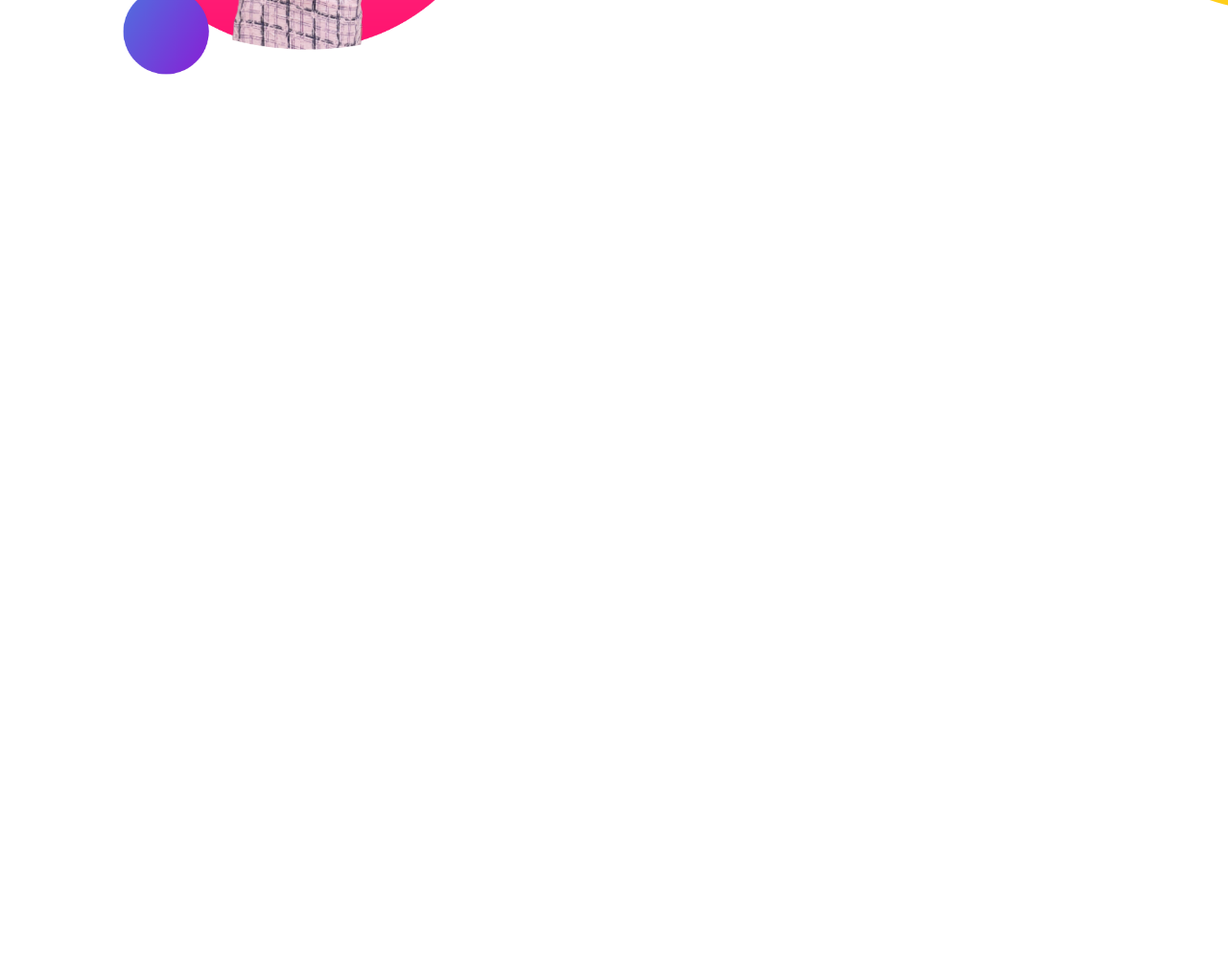
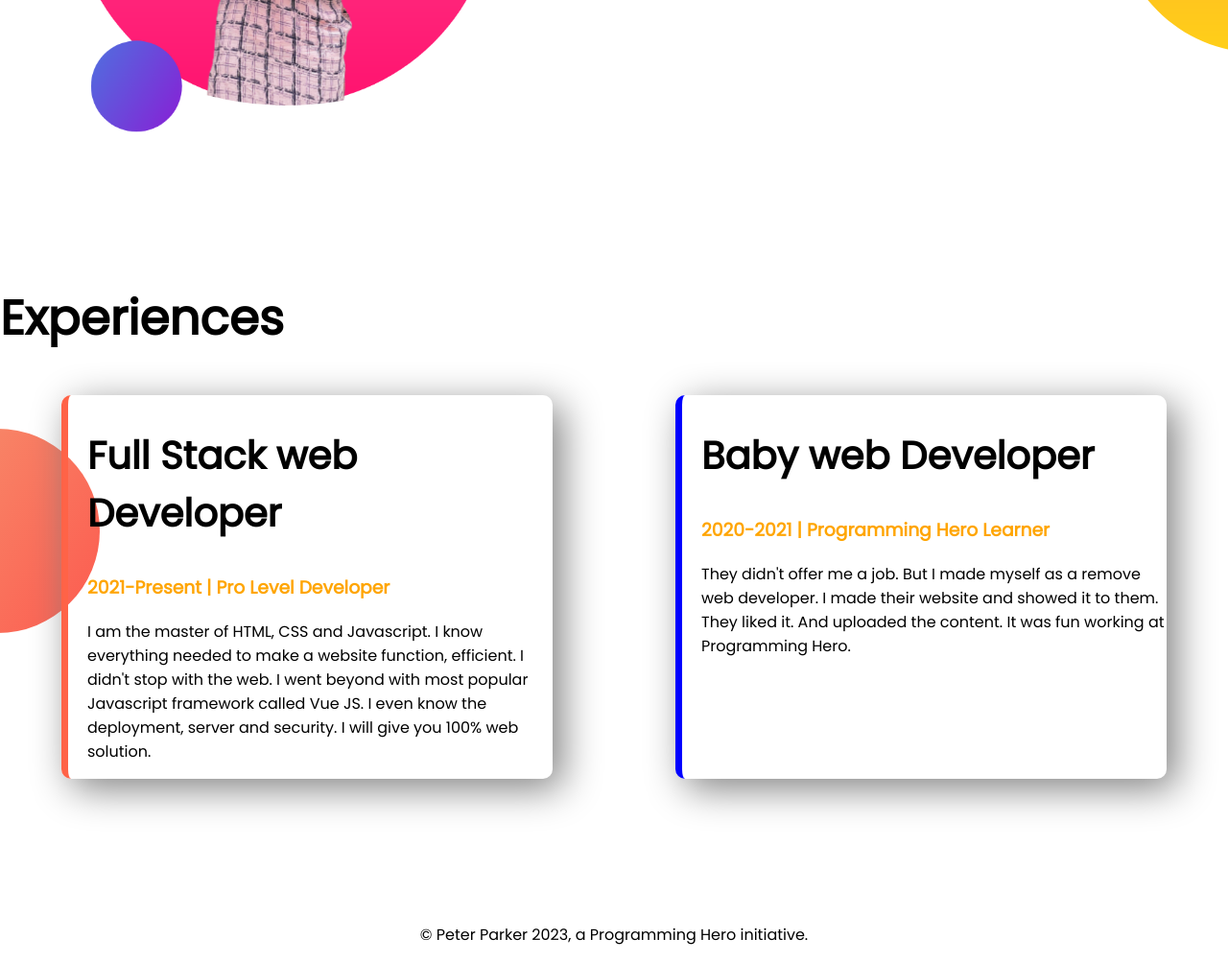
Before and after one commit to ifty17/developer-portfolio, a plain HTML site: page index.html in a window 1280 px wide. Shown: the part 979-1982 px from the top of the page at 96% size. Before the commit the page ends 1214 px from the top, so only its background shows below. Drawn offline with Linux system fonts and the light colour scheme.

Commit message:
added exprience area

```diff
--- a/index.html
+++ b/index.html
@@ -11,7 +11,7 @@
     <link rel="stylesheet" href="style.css">
 </head>
 <body>
-    <section class="top-banner">
+    <section class="top-banner flexible-container">
         <div class="half-width">
             <h1>Welcome to </h1>
             <h1><span class="orange-color">Nesar Ahamed</span> World!</h1>
@@ -26,7 +26,7 @@
             <img src="images/noman1.png" alt="">
         </div>
     </section>
-    <section class="dream-big">
+    <section class="dream-big flexible-container">
         <div  class="half-width">
             <img src="images/noman2.png" alt="">
         </div>
@@ -46,5 +46,45 @@
         </div>
 
     </section>
+    <section class="exprience-area">
+        <h1>
+            Experiences
+        </h1>
+        <div class="flexible-container">
+            <div  id="full-stack-developer"  class="exprience-item">
+                <h2>
+                    Full Stack web Developer
+                </h2>
+                <h3 class="orange-color">
+                    2021-Present | Pro Level Developer
+                </h3>
+                <p>
+                    I am the master of HTML, CSS and Javascript. I know everything needed to make a website function, efficient. I
+                    didn't
+                    stop with the web. I went beyond with most popular Javascript framework called Vue JS. I even know the
+                    deployment,
+                    server and security. I will give you 100% web solution.
+                </p>
+            </div>
+            <div id="baby-web-developer" class="exprience-item">
+                <h2>
+                    Baby web Developer
+                </h2>
+                <h3 class="orange-color">
+                    2020-2021 | Programming Hero Learner
+                </h3>
+                <p>
+                    They didn't offer me a job. But I made myself as a remove web developer. I made their website and showed it to
+                    them.
+                    They liked it. And uploaded the content. It was fun working at Programming Hero.
+                </p>
+            </div>
+        </div>
+    </section>
 </body>
+<footer>
+    <p>
+        © Peter Parker 2023, a Programming Hero initiative.
+    </p>
+</footer>
 </html>
--- a/style.css
+++ b/style.css
@@ -5,19 +5,24 @@ body{
 h1{
     font-size: 50px;
 }
+h2{
+    font-size: 40px;
+}
 .orange-color{
     color: orange;
 }
-section{
+.flexible-container{
     display: flex;
     margin-bottom: 150px;
 }
 .half-width{
     width: 50%;
-    padding-left: 5%;
+    padding-left: 2%;
+
 }
 .half-width img{
     width: 80%;
+
 }
 .link-button{
     text-decoration: none;
@@ -37,3 +42,27 @@ section{
     background-repeat: no-repeat;
     background-position: right;
 }
+.exprience-item{
+    width: 40%;
+    margin-left: 5%;
+    margin-right: 5%;
+    padding-left: 20px;
+    box-shadow: 10px 10px 40px gray;
+    border-radius: 10px;
+
+}
+.exprience-area{
+    background-image: url(images/exp-bg.png);
+    background-repeat: no-repeat;
+    background-position: left;
+}
+
+#full-stack-developer{
+    border-left: 7px solid tomato;
+}
+#baby-web-developer{
+    border-left: 7px solid blue;
+}
+footer{
+    text-align: center;
+}
```
